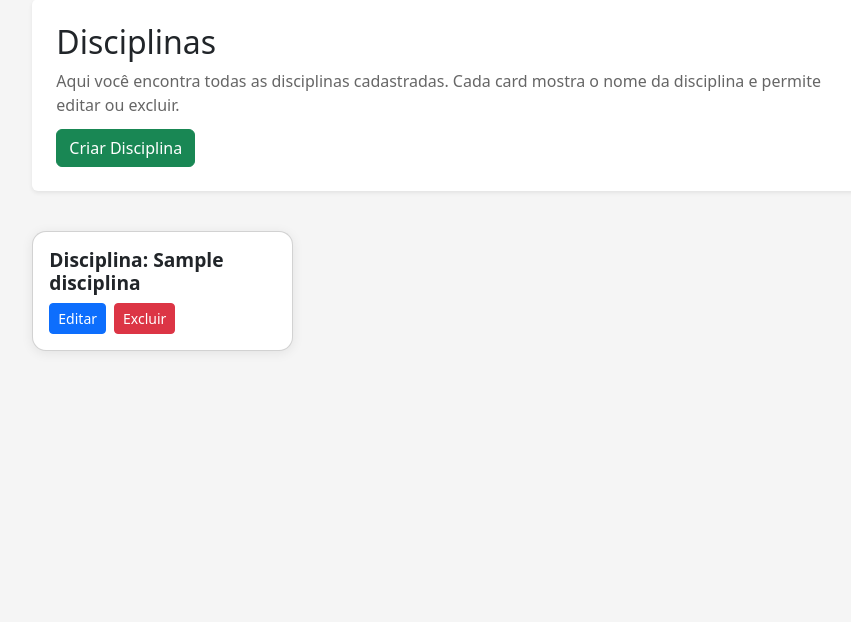
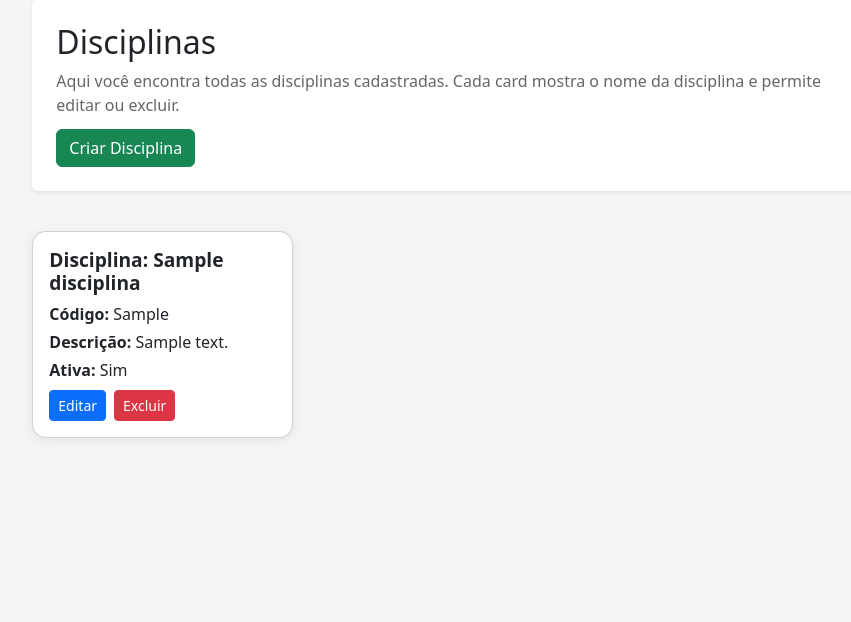
Before and after one commit to Marco-Bubola/Page--PI, a PHP site: page /views/disciplinas.php in a window 1280 px wide. Shown: the part 85-707 px from the top of the page, without its empty margins (193-1044 px from the left). Run offline with PHP 8.4, Linux system fonts and the light colour scheme; a user stored in the database is signed in; tables that the repository leaves empty hold one stand-in row (values such as "Sample post").

Commit message:
Update disciplinas.php

```diff
--- a/views/disciplinas.php
+++ b/views/disciplinas.php
@@ -71,8 +71,11 @@ if ($result && $result->num_rows > 0) {
                         <div class="card card-disciplina h-100">
                             <div class="card-body d-flex flex-column">
                                 <h5 class="card-title mb-2">Disciplina: <?= htmlspecialchars($disciplina['nome']) ?></h5>
+                                <div class="mb-1"><b>Código:</b> <?= htmlspecialchars($disciplina['codigo']) ?></div>
+                                <div class="mb-1"><b>Descrição:</b> <?= nl2br(htmlspecialchars($disciplina['descricao'])) ?></div>
+                                <div class="mb-2"><b>Ativa:</b> <?= $disciplina['ativa'] ? 'Sim' : 'Não' ?></div>
                                 <div class="d-flex gap-2 mt-auto">
-                                    <button class="btn btn-primary btn-sm" onclick="abrirModalEditarDisciplina(<?= $disciplina['id'] ?>, '<?= htmlspecialchars(addslashes($disciplina['nome'])) ?>')">Editar</button>
+                                    <button class="btn btn-primary btn-sm" onclick="abrirModalEditarDisciplina(<?= $disciplina['id'] ?>, '<?= htmlspecialchars(addslashes($disciplina['nome'])) ?>', '<?= htmlspecialchars(addslashes($disciplina['codigo'])) ?>', '<?= htmlspecialchars(addslashes($disciplina['descricao'])) ?>', <?= $disciplina['ativa'] ?>)">Editar</button>
                                     <button class="btn btn-danger btn-sm" onclick="abrirModalExcluirDisciplina(<?= $disciplina['id'] ?>, '<?= htmlspecialchars(addslashes($disciplina['nome'])) ?>')">Excluir</button>
                                 </div>
                             </div>
@@ -83,26 +86,38 @@ if ($result && $result->num_rows > 0) {
         </div>
     </div>
 </div>
-<!-- Modal de Criar Disciplina (igual ao da home) -->
+<!-- Modal de Criar Disciplina (atualizado) -->
 <div id="modalDisciplina" style="display:none;position:fixed;z-index:1000;left:0;top:0;width:100vw;height:100vh;background:rgba(0,0,0,0.4);">
     <div style="background:#fff;padding:30px 20px;border-radius:8px;max-width:350px;margin:100px auto;position:relative;">
         <span onclick="fecharModalDisciplina()" style="position:absolute;top:10px;right:15px;font-size:22px;cursor:pointer;">&times;</span>
         <h3>Criar Nova Disciplina</h3>
         <form action="../controllers/criar_disciplina.php" method="POST">
-            <input type="text" name="nome_disciplina" placeholder="Nome da disciplina" required style="width:100%;padding:8px;margin:15px 0;border:1px solid #ccc;border-radius:4px;">
+            <input type="text" name="nome_disciplina" placeholder="Nome da disciplina" required style="width:100%;padding:8px;margin:10px 0;border:1px solid #ccc;border-radius:4px;">
+            <input type="text" name="codigo_disciplina" placeholder="Código da disciplina" style="width:100%;padding:8px;margin:10px 0;border:1px solid #ccc;border-radius:4px;">
+            <textarea name="descricao_disciplina" placeholder="Descrição" style="width:100%;padding:8px;margin:10px 0;border:1px solid #ccc;border-radius:4px;"></textarea>
+            <div class="form-check mb-2">
+                <input class="form-check-input" type="checkbox" name="ativa_disciplina" id="criar_ativa_disciplina" value="1" checked>
+                <label class="form-check-label" for="criar_ativa_disciplina">Ativa</label>
+            </div>
             <input type="hidden" name="redirect" value="disciplinas.php">
             <button type="submit" class="btn btn-primary">Salvar</button>
         </form>
     </div>
 </div>
-<!-- Modal de Editar Disciplina -->
+<!-- Modal de Editar Disciplina (atualizado) -->
 <div id="modalEditarDisciplina" style="display:none;position:fixed;z-index:1000;left:0;top:0;width:100vw;height:100vh;background:rgba(0,0,0,0.4);">
     <div style="background:#fff;padding:30px 20px;border-radius:8px;max-width:350px;margin:100px auto;position:relative;">
         <span onclick="fecharModalEditarDisciplina()" style="position:absolute;top:10px;right:15px;font-size:22px;cursor:pointer;">&times;</span>
         <h3>Editar Disciplina</h3>
         <form id="formEditarDisciplina" action="../controllers/editar_disciplina.php" method="POST">
             <input type="hidden" name="id_disciplina" id="editar_id_disciplina">
-            <input type="text" name="nome_disciplina" id="editar_nome_disciplina" placeholder="Nome da disciplina" required style="width:100%;padding:8px;margin:15px 0;border:1px solid #ccc;border-radius:4px;">
+            <input type="text" name="nome_disciplina" id="editar_nome_disciplina" placeholder="Nome da disciplina" required style="width:100%;padding:8px;margin:10px 0;border:1px solid #ccc;border-radius:4px;">
+            <input type="text" name="codigo_disciplina" id="editar_codigo_disciplina" placeholder="Código da disciplina" style="width:100%;padding:8px;margin:10px 0;border:1px solid #ccc;border-radius:4px;">
+            <textarea name="descricao_disciplina" id="editar_descricao_disciplina" placeholder="Descrição" style="width:100%;padding:8px;margin:10px 0;border:1px solid #ccc;border-radius:4px;"></textarea>
+            <div class="form-check mb-2">
+                <input class="form-check-input" type="checkbox" name="ativa_disciplina" id="editar_ativa_disciplina" value="1">
+                <label class="form-check-label" for="editar_ativa_disciplina">Ativa</label>
+            </div>
             <button type="submit" class="btn btn-primary">Salvar Alterações</button>
         </form>
     </div>
@@ -127,9 +142,12 @@ function abrirModalDisciplina() {
 function fecharModalDisciplina() {
     document.getElementById('modalDisciplina').style.display = 'none';
 }
-function abrirModalEditarDisciplina(id, nome) {
+function abrirModalEditarDisciplina(id, nome, codigo, descricao, ativa) {
     document.getElementById('editar_id_disciplina').value = id;
     document.getElementById('editar_nome_disciplina').value = nome;
+    document.getElementById('editar_codigo_disciplina').value = codigo;
+    document.getElementById('editar_descricao_disciplina').value = descricao;
+    document.getElementById('editar_ativa_disciplina').checked = (ativa == 1);
     document.getElementById('modalEditarDisciplina').style.display = 'block';
 }
 function fecharModalEditarDisciplina() {
```
